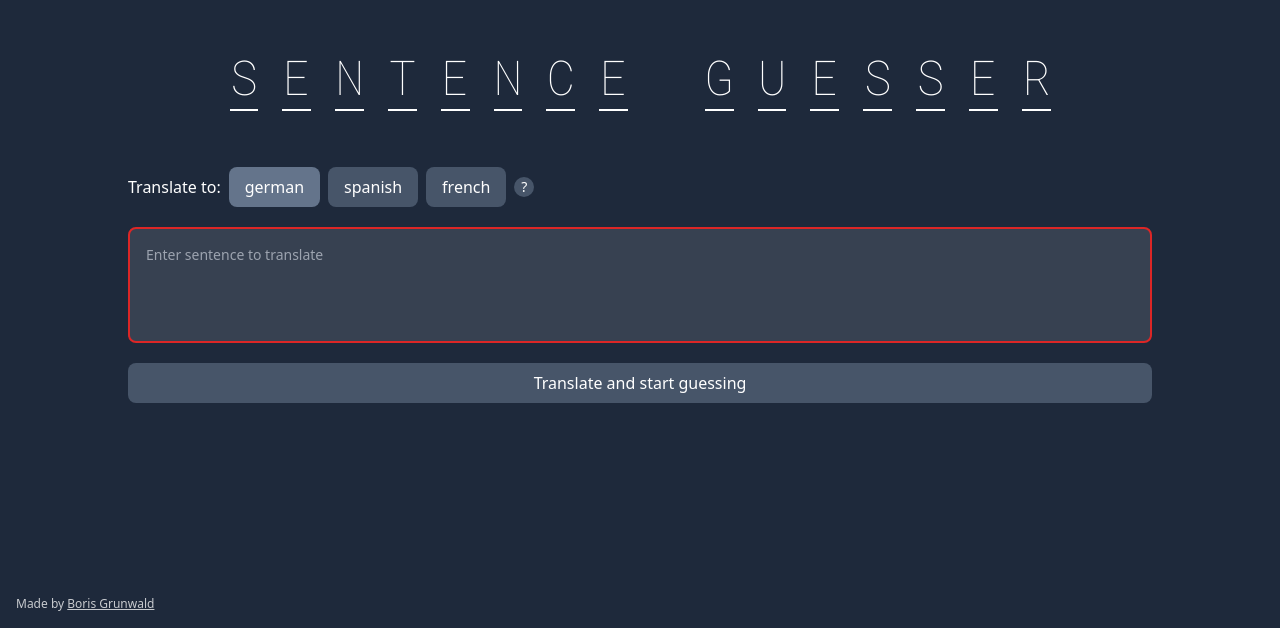
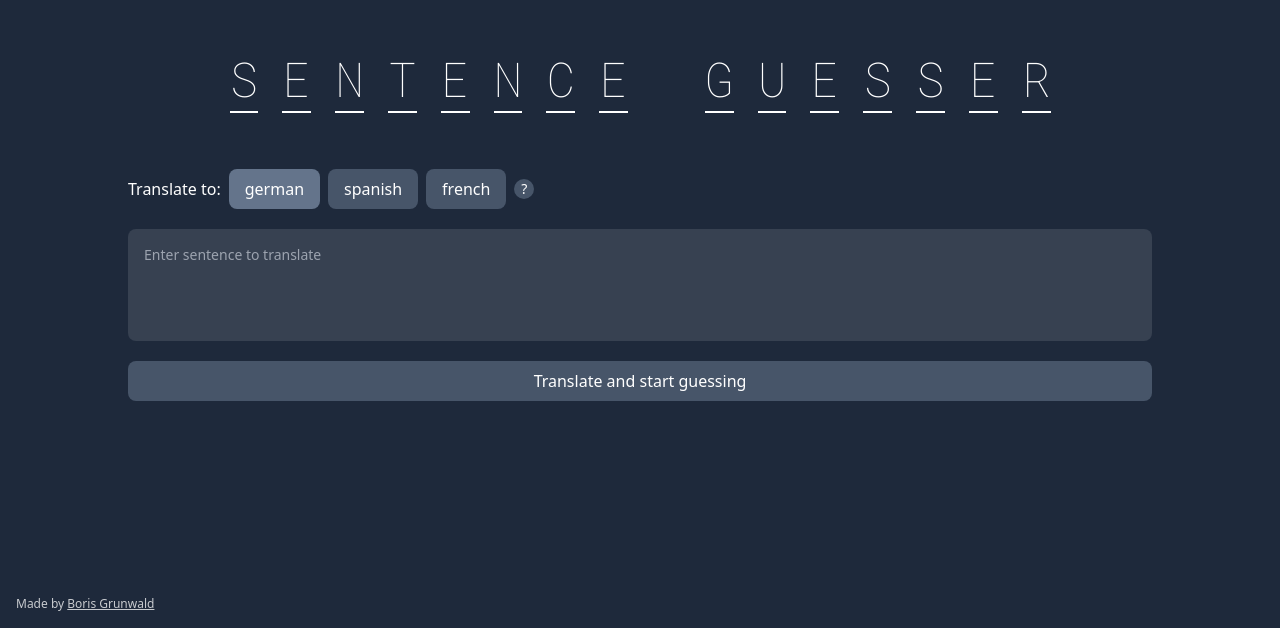
Before and after one commit to jikol1906/sentence-guesser-react, a React (Create React App) app: page / in a window 1280 px wide. Shown: the part 172-800 px from the top of the page. Built offline with nearby package versions, Linux system fonts and the light colour scheme.

Commit message:
refactor: remove unused showBorderOnEmptyInput prop and related logic in TranslateForm

```diff
--- a/src/Components/TranslateForm.tsx
+++ b/src/Components/TranslateForm.tsx
@@ -16,7 +16,6 @@ const TranslateForm: React.FunctionComponent<ITranslateFormProps> = ({
   onSubmit,
   selectedLanguage,
   onLanguageChange,
-  showBorderOnEmptyInput,
   setShowBorderOnEmptyInput,
 }) => {
   const [showHelp, setShowHelp] = useState(false);
@@ -49,19 +48,10 @@ const TranslateForm: React.FunctionComponent<ITranslateFormProps> = ({
       <div className="relative">
         <textarea
           name="test"
-          className={`block p-4 w-full text-sm  bg-gray-700 placeholder-gray-400 text-white focus:ring-blue-500 focus:border-blue-500 rounded-lg resize-none ${
-            showBorderOnEmptyInput
-              ? "border-red-600 border-2"
-              : "border-transparent"
-          }`}
+          className={`block p-4 w-full text-sm  bg-gray-700 placeholder-gray-400 text-white focus:ring-blue-500 focus:border-blue-500 rounded-lg resize-none`}
           placeholder="Enter sentence to translate"
           required
           rows={4}
-          onChange={(e) => {
-            if (e.currentTarget.value.length > 0) {
-              setShowBorderOnEmptyInput(false);
-            }
-          }}
         />
       </div>
       <Button>Translate and start guessing</Button>
```
